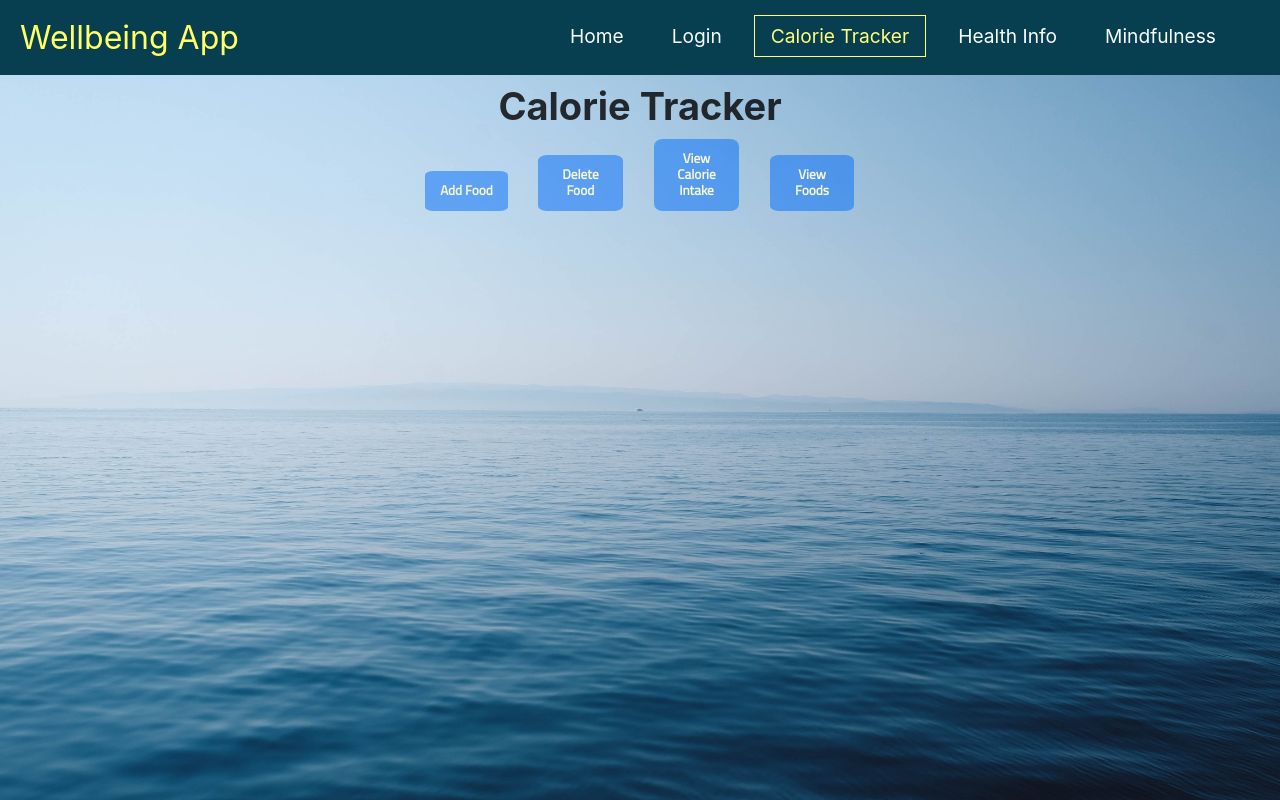
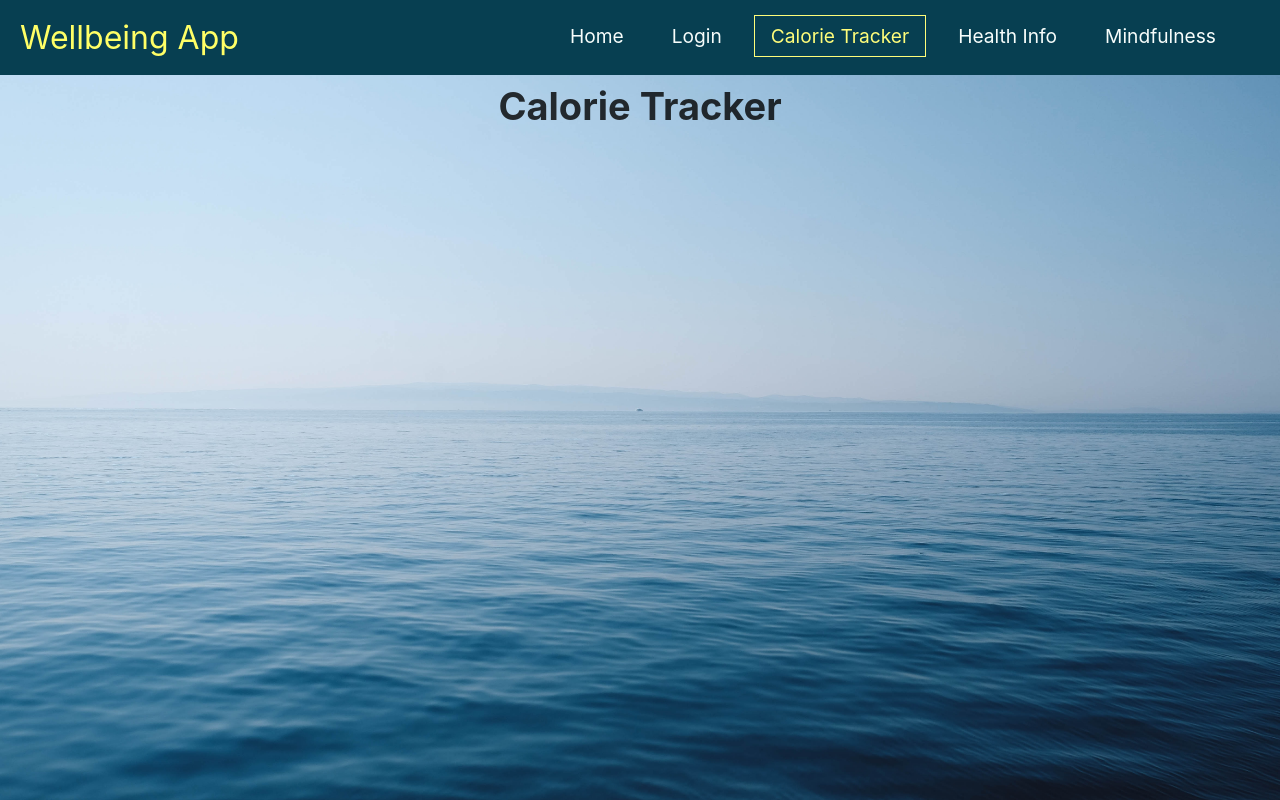
Before and after one commit to sadia-tzm/SWE-Group-9-Wellbeing-App, a React (Create React App) app in the folder wellbeing_app/: page /calorietracker in a window 1280 px wide. Built offline with nearby package versions, Linux system fonts and the light colour scheme.

Commit message:
nav test

```diff
--- a/wellbeing_app/src/components/Bmi.js
+++ b/wellbeing_app/src/components/Bmi.js
@@ -1,8 +1,9 @@
 import styled from 'styled-components';
 import React from 'react';
-import '../stylesheets/Bmi.css';
+import '../stylesheets/BMI.css';
 
-export default class Bmi extends React.Component {
+export default class BMI extends React.Component {
+
   constructor(props) {
   super(props);
 	}
@@ -13,6 +14,7 @@ render() {
   return (
   	<div>
     	<h1>BMI</h1>
+			<p>dkjsahbdkjabhsdkjsadbkjsabdkjasbduj</p>
     </div>
     )
 	}
--- a/wellbeing_app/src/components/CalorieTracker.js
+++ b/wellbeing_app/src/components/CalorieTracker.js
@@ -8,12 +8,7 @@ export default class CalorieTracker extends React.Component {
     return (
       <div>
         <h1>Calorie Tracker </h1>
-        <table class="small1">
-                <td class="item"><button>Add Food</button></td>
-                <td class="item"><button>Delete Food</button></td>
-                <td class="item"><button>View Calorie Intake</button></td>
-                <td class="item"><button>View Foods</button></td>
-        </table>
+
         </div>
 
     )
--- a/wellbeing_app/src/components/HealthInfo.js
+++ b/wellbeing_app/src/components/HealthInfo.js
@@ -1,6 +1,11 @@
 import styled from 'styled-components';
 import React from 'react';
 import '../stylesheets/HealthInfo.css';
+import { Link } from "react-router-dom";
+
+
+
+
 
 export default class HealthInfo extends React.Component {
   constructor(props) {
@@ -11,9 +16,6 @@ export default class HealthInfo extends React.Component {
       weight: '',
     };
   }
-
-
-
 
   render() {
     return (
@@ -35,9 +37,12 @@ export default class HealthInfo extends React.Component {
             type="submit"
             value="Calculate BMI"
         />
+        </form>
+
+        <Link to="/gvhvhjvbjvvjjhvhjhjhj">s\fdsf\sdf\sdf\sdf\sdf</Link>
 
 
-        </form>
+
 
       </div>
     )
```
Also changed, not shown: wellbeing_app/src/components/HealthNav.js (added, +17 -0 lines). Lines whose indentation alone changed are shown as unchanged.
